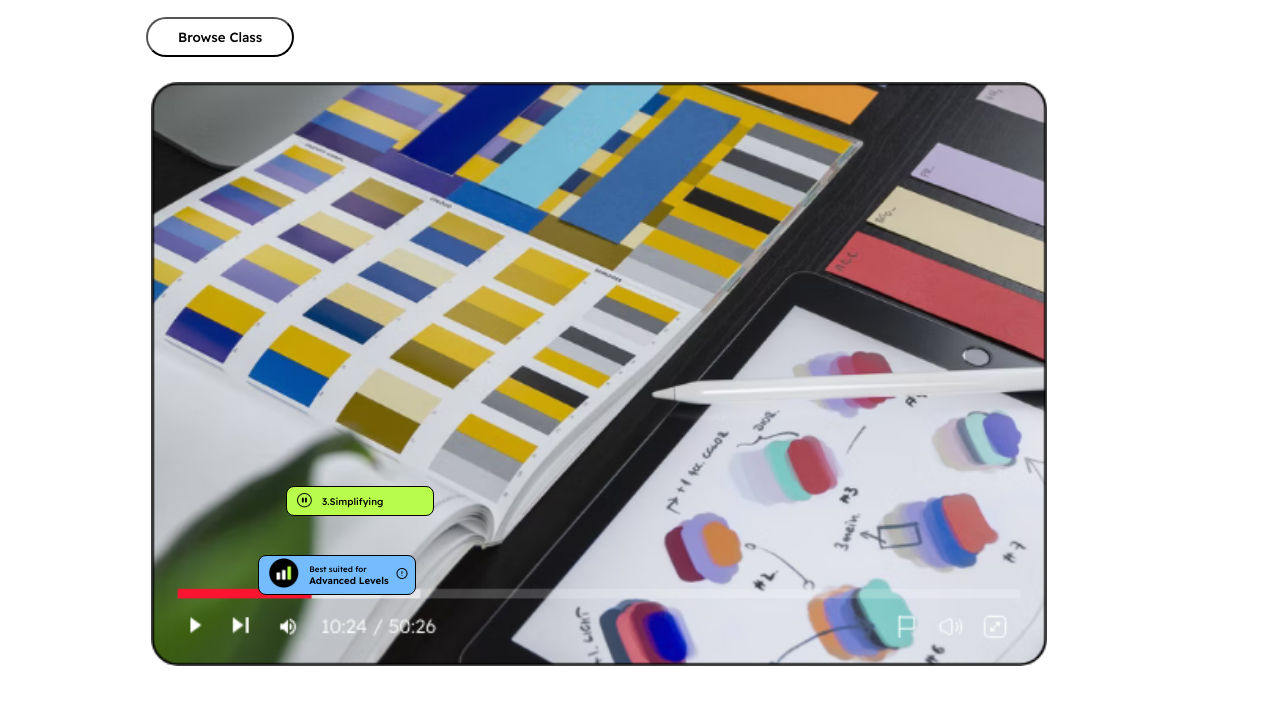
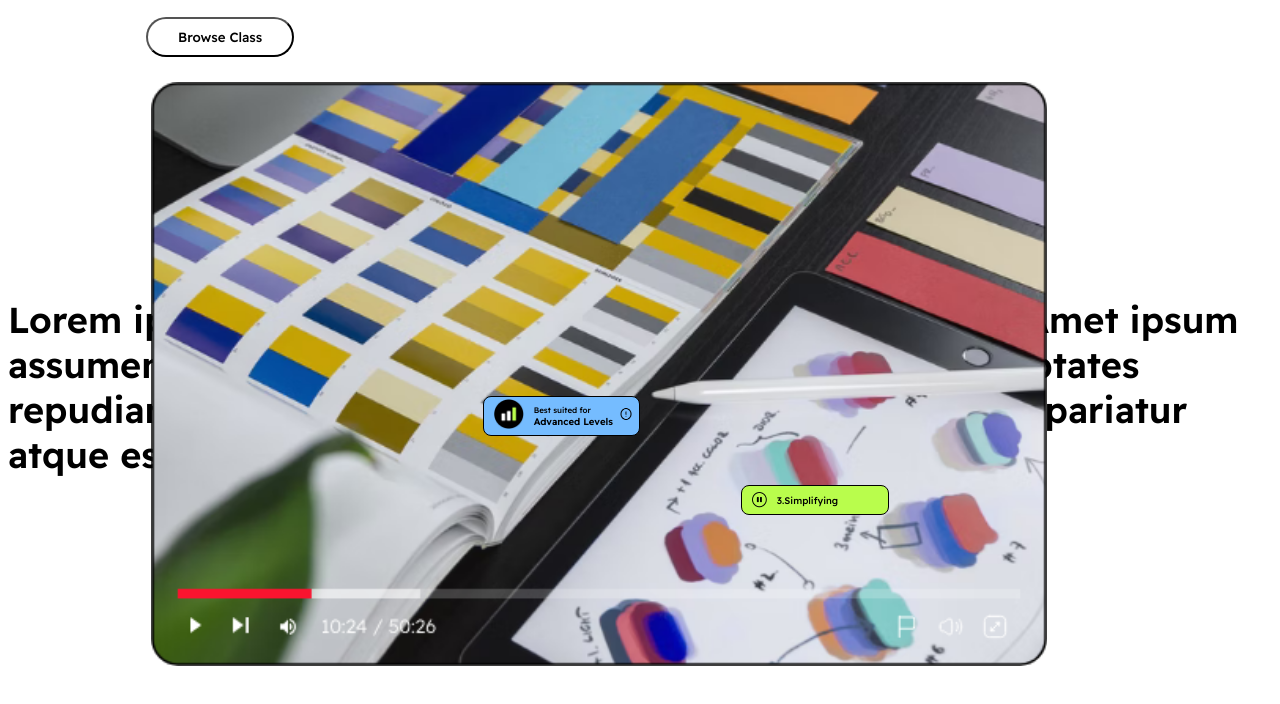
Before and after one commit to kevinobrien3226/figma2-learning, a plain HTML site: page index.html in a window 1280 px wide. Shown: the part 164-868 px from the top of the page. Drawn offline with Linux system fonts and the light colour scheme.

Commit message:
trying different ways to position

```diff
--- a/index.html
+++ b/index.html
@@ -59,6 +59,8 @@
 
     </div>
 
+<h2>Lorem ipsum dolor sit amet consectetur, adipisicing elit. Amet ipsum assumenda totam! Natus veritatis, hic quam aliquam voluptates repudiandae deserunt asperiores itaque adipisci, eligendi pariatur atque esse, distinctio numquam sapiente?</h2>
+
 </body>
 
 </html>
--- a/style.css
+++ b/style.css
@@ -30,6 +30,10 @@ button {
     margin-right: 10vw;
 }
 
+.discover-content-images {
+    height: 200px;
+}
+
 .discover-content-text {
     padding: 10px;
 }
@@ -50,8 +54,10 @@ button {
     border-radius: 8px;
     align-items: center;
     position: relative;
-    bottom: 210px;
-    left: 150px;
+    /* bottom: 210px; */
+    bottom: 100%;
+    left: 60%;
+    /* left: 150px; */
     padding-right: 50px;
 }
 
@@ -77,9 +83,11 @@ button {
     align-items: center;
     border: 1px solid black;
     border-radius: 8px;
-    position: relative;
-    bottom: 130px;
-    right: 30px;
+    position: absolute;
+    /* bottom: 130px;
+    right: 30px; */
+    bottom: 25%;
+    right: 50%;
 }
 
 .graph-image {
```
